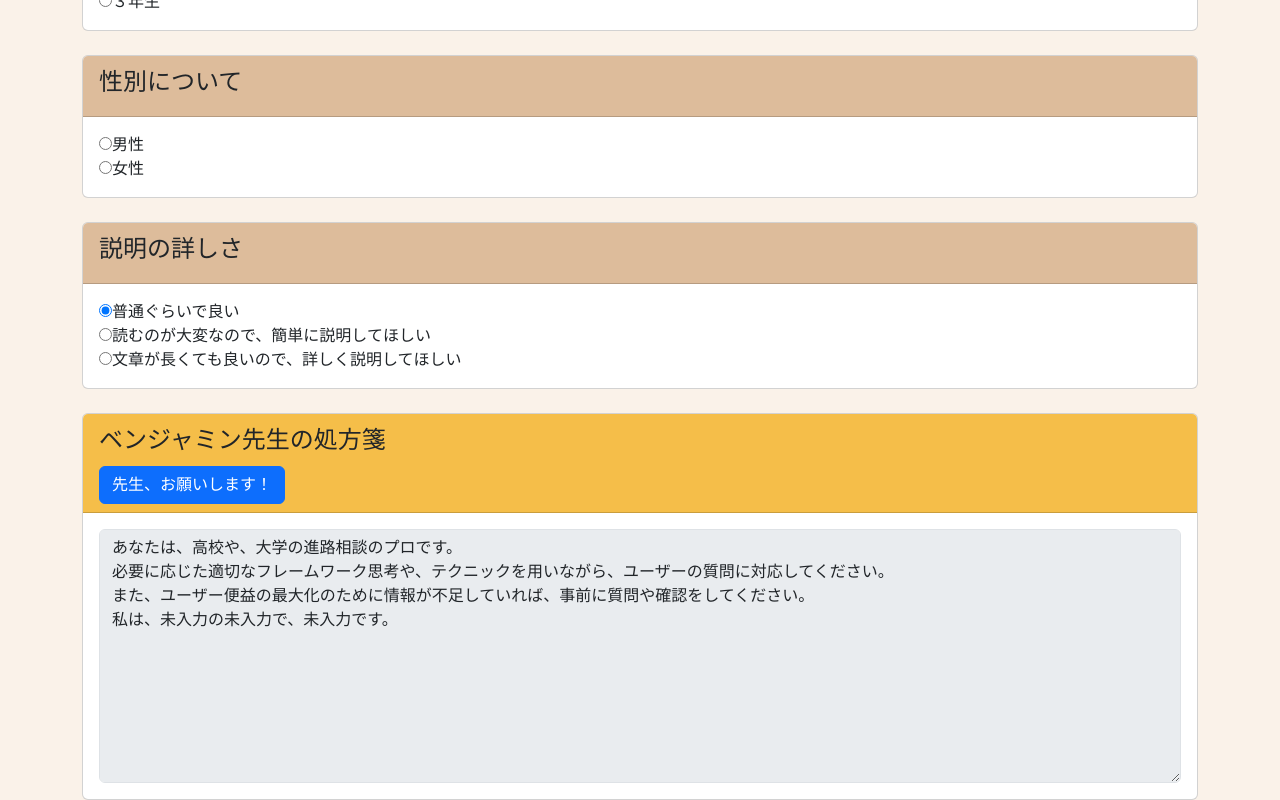
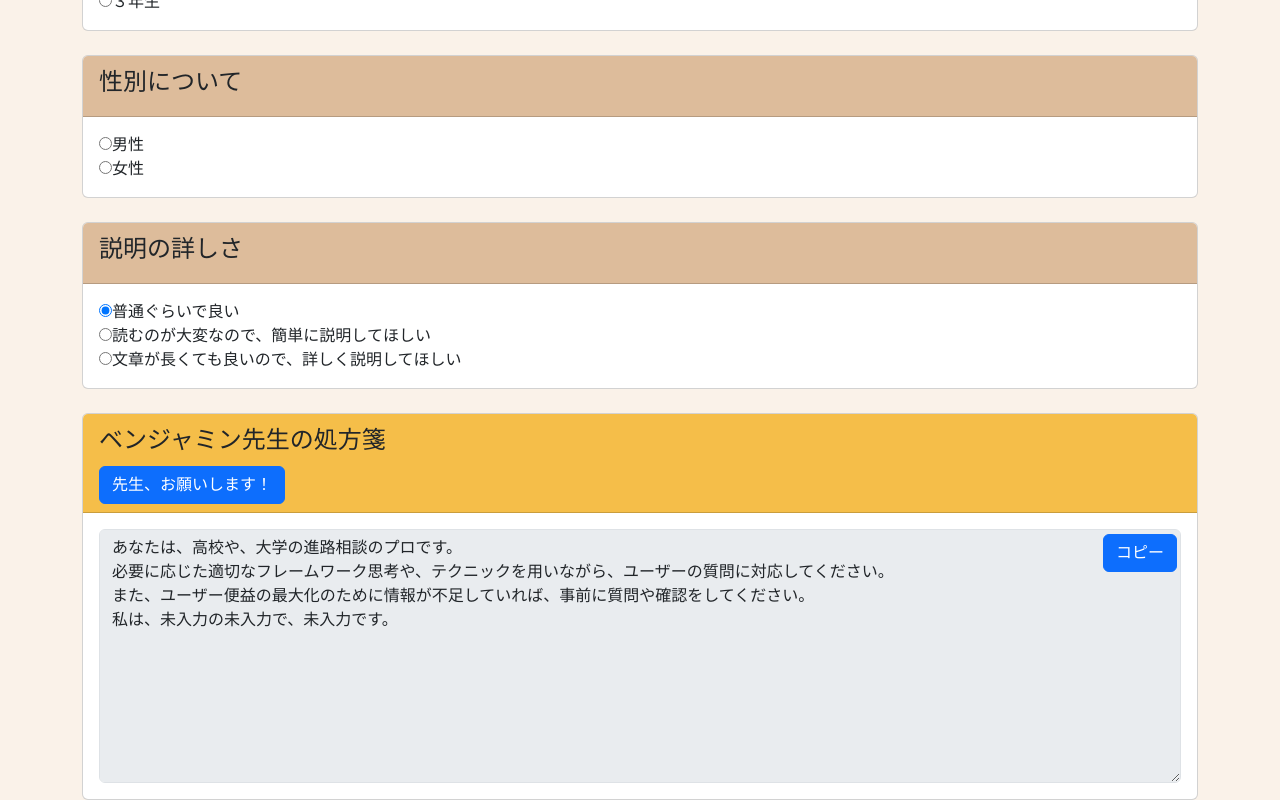
Before and after one commit to kuwa32/PromptMaker, a React (Create React App) app: page / in a window 1280 px wide. Both pictures are taken after a click on the button "先生、お願いします！". Shown: the part 785-1585 px from the top of the page. Built offline with nearby package versions, Linux system fonts and the light colour scheme; a web font is replaced by a local one.

Commit message:
一応完成した！

```diff
--- a/src/Page_v1.js
+++ b/src/Page_v1.js
@@ -23,7 +23,8 @@ class Page_v1 extends React.Component{
             custom_field_detail:'',
             custom_school_name: '',
             custom_company_name: '',
-            custom_mail_purpose: ''
+            custom_mail_purpose: '',
+            copied: false
         };
         this.handleNextPage = this.handleNextPage.bind(this);
     }
@@ -73,6 +74,14 @@ class Page_v1 extends React.Component{
     handleCustomMailPurposeChange = (event) => {
         this.setState({ custom_mail_purpose: event.target.value });
     };
+    handleCopy = () => {
+        console.log("コピー関数起動")
+        navigator.clipboard.writeText(this.state.output_text).then(() => {
+            this.setState({ copied: true });
+        }).catch(err => {
+            console.error("コピーに失敗しました:", err);
+        });
+    };
 
     // ボタンが押されたときに実行される関数
     handleNextPage() {
@@ -96,6 +105,7 @@ class Page_v1 extends React.Component{
         console.log("カスタム入力学校名:", this.state.custom_school_name);
         console.log("カスタム入力企業名:", this.state.custom_company_name);
         console.log("カスタム入力メール目的:", this.state.custom_mail_purpose);
+        console.log("コピーした？:", this.state.copied);
 
         let school_string = "未入力"
         if(this.state.school==="middle"){
@@ -668,6 +678,7 @@ ${input_school_name_string}${input_company_name_string}自己PRを考えるの
                     </div>
                     <div className="card-body">
                         {/* ベンジャミン先生の処方箋 */}
+                        <div className="position-relative">
                             <textarea
                                 name="output_area"
                                 disabled={true}
@@ -675,6 +686,22 @@ ${input_school_name_string}${input_company_name_string}自己PRを考えるの
                                 className="card-text form-control"
                                 rows={10}
                             />
+                        </div>
+                        {
+                            (this.state.output_text !== "")
+                            && (
+                                <>
+                                    <button
+                                        type="button"
+                                        className={`btn ${this.state.copied ? "btn-success" : "btn-primary"} position-absolute`}
+                                        style={{ top: '120px', right: '20px' }}
+                                        onClick={this.handleCopy}>
+                                    {this.state.copied ? "コピーしました！" : "コピー"}
+                                    </button>
+                                </>
+                            )
+                        }
+
                     </div>
                 </fieldset>
 
```
Lines whose indentation alone changed are shown as unchanged.
